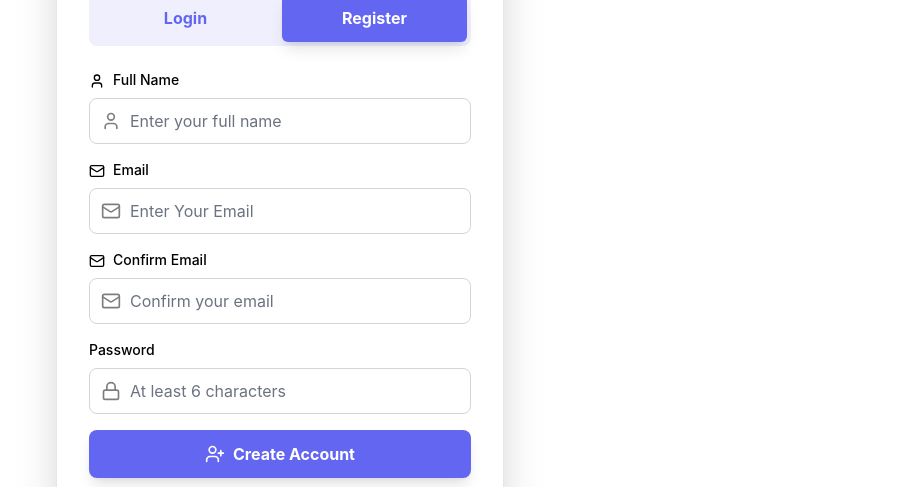
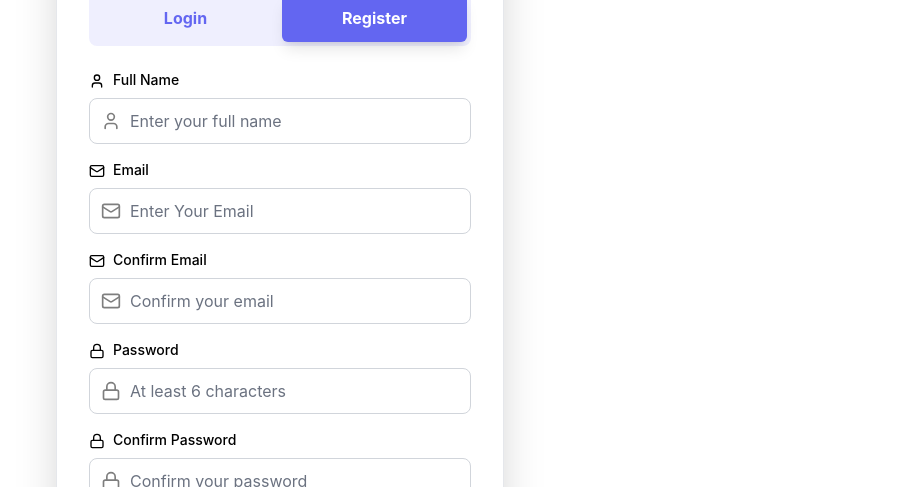
Before and after one commit to iwasamnot/campus-connect-core, a React (Vite) app: page / in a window 1280 px wide. Both pictures are taken after a click on the button "Register". Shown: the part 313-800 px from the top of the page, without its empty margins (360-1280 px from the left). Built offline with nearby package versions, Linux system fonts and the light colour scheme; no server answers.

Commit message:
Add confirm password field to registration form with validation

```diff
--- a/src/components/Login.jsx
+++ b/src/components/Login.jsx
@@ -14,6 +14,7 @@ const Login = () => {
   const [email, setEmail] = useState('');
   const [confirmEmail, setConfirmEmail] = useState('');
   const [password, setPassword] = useState('');
+  const [confirmPassword, setConfirmPassword] = useState('');
   const [loading, setLoading] = useState(false);
   const [error, setError] = useState(null);
   const [emailVerificationSent, setEmailVerificationSent] = useState(false);
@@ -50,6 +51,13 @@ const Login = () => {
         // Check email confirmation
         if (email !== confirmEmail) {
           setError('Email addresses do not match. Please confirm your email.');
+          setLoading(false);
+          return;
+        }
+
+        // Check password confirmation
+        if (password !== confirmPassword) {
+          setError('Passwords do not match. Please confirm your password.');
           setLoading(false);
           return;
         }
@@ -171,6 +179,7 @@ const Login = () => {
               setMode('login');
               setError(null);
               setConfirmEmail('');
+              setConfirmPassword('');
               setEmailVerificationSent(false);
             }}
             className={`flex-1 py-3 px-4 rounded-md font-bold text-base transition-all duration-200 ${
@@ -186,6 +195,7 @@ const Login = () => {
               setMode('register');
               setError(null);
               setConfirmEmail('');
+              setConfirmPassword('');
               setEmailVerificationSent(false);
             }}
             className={`flex-1 py-3 px-4 rounded-md font-bold text-base transition-all duration-200 ${
@@ -309,6 +319,7 @@ const Login = () => {
             {mode !== 'reset' && (
               <div>
                 <label className="block text-sm font-medium text-black dark:text-white mb-2">
+                  <Lock className="inline mr-2" size={16} />
                   Password
                 </label>
                 <div className="relative">
@@ -324,6 +335,37 @@ const Login = () => {
                     disabled={loading}
                   />
                 </div>
+              </div>
+            )}
+
+            {mode === 'register' && (
+              <div>
+                <label className="block text-sm font-medium text-black dark:text-white mb-2">
+                  <Lock className="inline mr-2" size={16} />
+                  Confirm Password
+                </label>
+                <div className="relative">
+                  <Lock className="absolute left-3 top-1/2 transform -translate-y-1/2 text-black dark:text-white opacity-50" size={20} />
+                  <input
+                    type="password"
+                    value={confirmPassword}
+                    onChange={(e) => setConfirmPassword(e.target.value)}
+                    placeholder="Confirm your password"
+                    required
+                    minLength={6}
+                    className={`w-full pl-10 pr-4 py-2.5 border rounded-lg bg-white dark:bg-gray-700 text-black dark:text-white placeholder-gray-500 dark:placeholder-gray-400 focus:outline-none focus:ring-2 transition-all ${
+                      confirmPassword && password !== confirmPassword
+                        ? 'border-red-500 dark:border-red-500 focus:ring-red-500 focus:border-red-500'
+                        : 'border-gray-300 dark:border-gray-600 focus:ring-indigo-600 focus:border-indigo-600'
+                    }`}
+                    disabled={loading}
+                  />
+                </div>
+                {confirmPassword && password !== confirmPassword && (
+                  <p className="text-xs text-red-500 dark:text-red-400 mt-1 ml-1">
+                    Passwords do not match
+                  </p>
+                )}
               </div>
             )}
 
```
